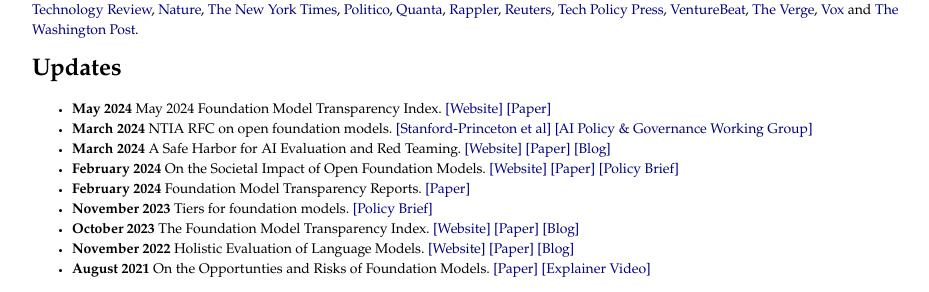
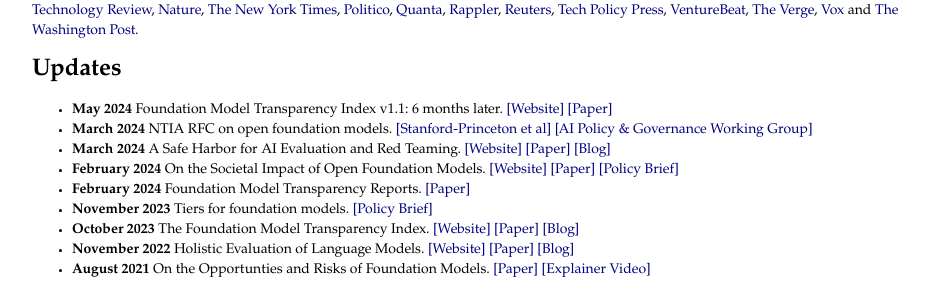
Before and after one commit to rishibommasani/rishibommasani.github.io, a Jekyll site: the page built from index.html, in a window 1280 px wide. Shown: the part 329-621 px from the top of the page, without its empty margins (160-1089 px from the left). Built offline with Jekyll 4.4.1, drawn with Linux system fonts in a browser that asks for light colours.

Commit message:
Update index.html

```diff
--- a/index.html
+++ b/index.html
@@ -19,7 +19,7 @@
 <div class="blurb">
 <h1> Updates</h1>
 <ul>
-<li><b>May 2024</b> May 2024 Foundation Model Transparency Index. <a href="https://crfm.stanford.edu/fmti/">[Website]</a> <a href="https://crfm.stanford.edu/fmti/paper.pdf">[Paper]</a> </li>
+<li><b>May 2024</b> Foundation Model Transparency Index v1.1: 6 months later. <a href="https://crfm.stanford.edu/fmti/">[Website]</a> <a href="https://crfm.stanford.edu/fmti/paper.pdf">[Paper]</a> </li>
 <li><b>March 2024</b> NTIA RFC on open foundation models. <a href="https://hai.stanford.edu/sites/default/files/2024-03/Response-NTIA-RFC-Open-Foundation-Models.pdf">[Stanford-Princeton et al]</a> <a href="https://www.ias.edu/sites/default/files/AIPGWG-Response_NTIA-RFC-on-Open-Foundation-AI-w-Available-Model-Weights_Updt_Mar2024.pdf">[AI Policy & Governance Working Group]</a> </li>
 <li><b>March 2024</b> A Safe Harbor for AI Evaluation and Red Teaming. <a href="https://sites.mit.edu/ai-safe-harbor/">[Website]</a> <a href="https://arxiv.org/abs/2403.04893">[Paper]</a> <a href="https://knightcolumbia.org/blog/a-safe-harbor-for-ai-evaluation-and-red-teaming">[Blog]</a> </li>
 <li><b>February 2024</b> On the Societal Impact of Open Foundation Models. <a href="https://crfm.stanford.edu/open-fms/">[Website]</a> <a href="https://arxiv.org/pdf/2403.07918.pdf">[Paper]</a> <a href="https://hai.stanford.edu/sites/default/files/2023-12/Governing-Open-Foundation-Models.pdf">[Policy Brief]</a> </li>
```
